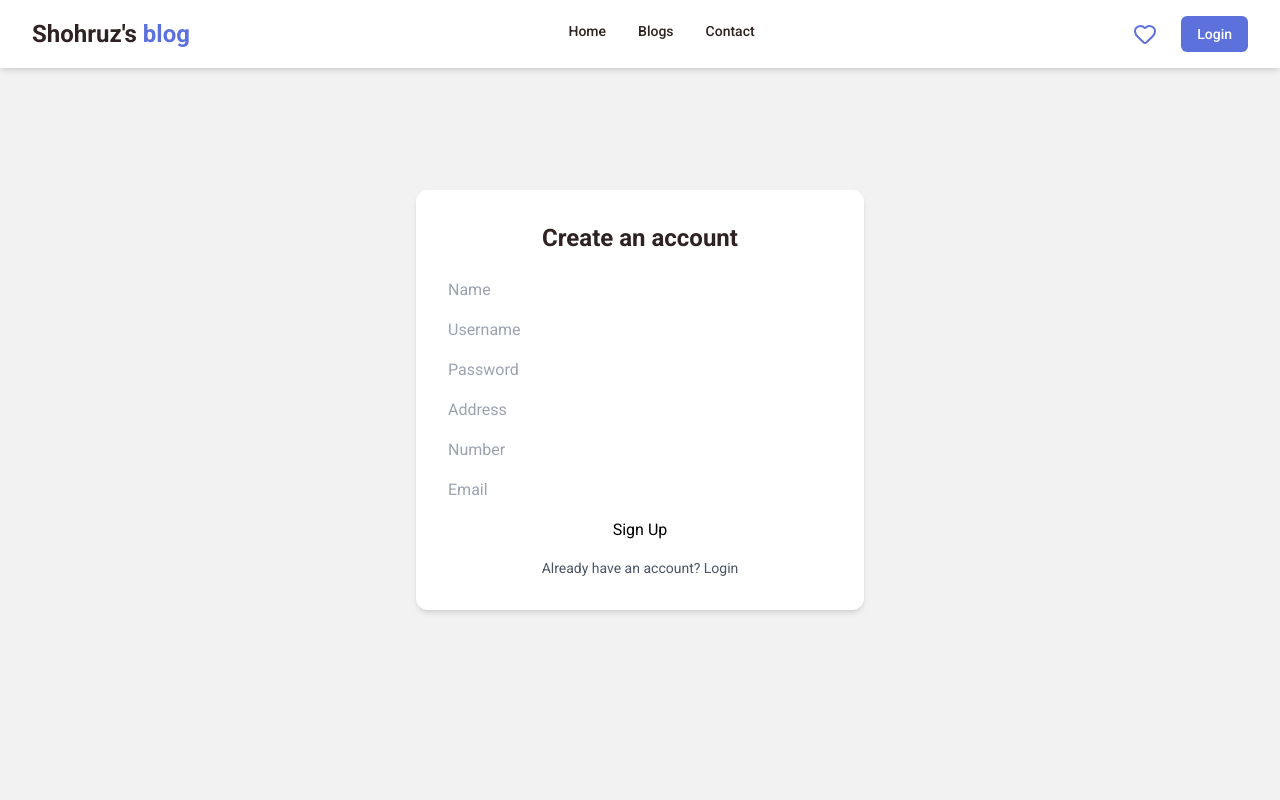
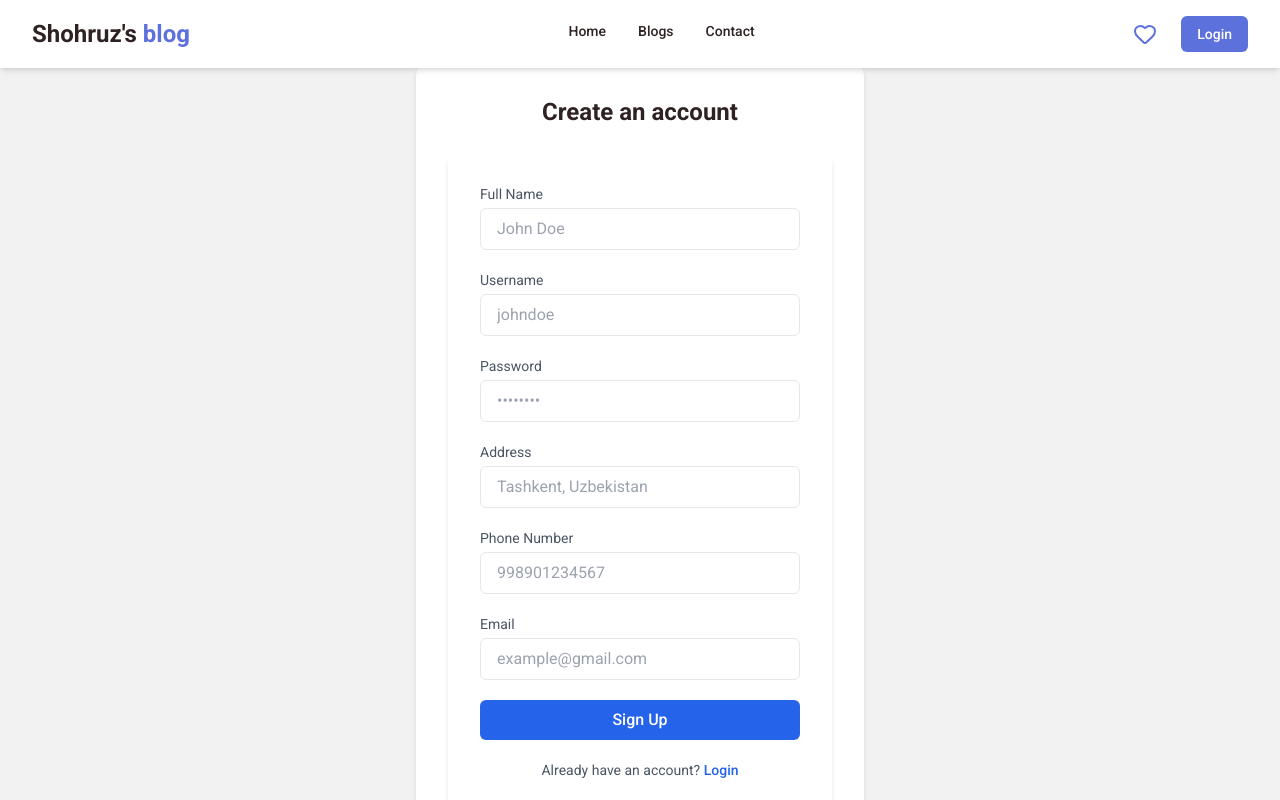
Before and after one commit to shokhruzisroilov/bloging-website, a React (Vite) app: page /sign-up in a window 1280 px wide. Shown: the top 800 px of the page. Built offline with nearby package versions, Linux system fonts and the light colour scheme.

Commit message:
add login and register changes

```diff
--- a/src/admin/components/AdminSidebar.jsx
+++ b/src/admin/components/AdminSidebar.jsx
@@ -1,5 +1,7 @@
 import { NavLink, useNavigate } from 'react-router-dom'
 import { LayoutDashboard, Newspaper, LogOut } from 'lucide-react'
+import { useDispatch } from 'react-redux'
+import { logout } from '../../redux/auth/authSlice'
 
 const links = [
 	{ name: 'Dashboard', path: '/admin', icon: <LayoutDashboard size={18} /> },
@@ -8,9 +10,10 @@ const links = [
 
 const AdminSidebar = () => {
 	const navigate = useNavigate()
+	const dispatch = useDispatch()
 
 	const handleLogout = () => {
-		localStorage.removeItem('token')
+		dispatch(logout())
 		navigate('/login')
 	}
 
@@ -41,7 +44,6 @@ const AdminSidebar = () => {
 				</nav>
 			</div>
 
-			{/* Logout Button */}
 			<button
 				onClick={handleLogout}
 				className='mt-8 flex items-center gap-3 px-4 py-2 rounded-md text-white hover:bg-[#3f4ec1] transition-all duration-200'
--- a/src/pages/auth/login/Login.jsx
+++ b/src/pages/auth/login/Login.jsx
@@ -1,4 +1,3 @@
-// ⛳️ Login.jsx
 import { useState } from 'react'
 import { useDispatch } from 'react-redux'
 import { useNavigate, Link } from 'react-router-dom'
@@ -24,28 +23,50 @@ const Login = () => {
 	}
 
 	return (
-		<AuthLayout title='Login to your account'>
-			<form className='flex flex-col gap-4' onSubmit={handleSubmit}>
+		<AuthLayout>
+			<form
+				className='flex flex-col gap-5 bg-white p-8 rounded-xl shadow-md w-full max-w-md mx-auto'
+				onSubmit={handleSubmit}
+			>
+				<h2 className='text-2xl font-bold text-center text-gray-800 mb-4'>
+					Login to your account
+				</h2>
+
+				<div className='flex flex-col gap-1'>
+					<label className='text-sm text-gray-600'>Username</label>
 					<input
 						type='text'
-					placeholder='Username'
+						placeholder='Enter your username'
 						value={username}
 						onChange={e => setUsername(e.target.value)}
-					className='input'
+						className='px-4 py-2 border rounded-md focus:outline-none focus:ring-2 focus:ring-blue-500'
 					/>
+				</div>
+
+				<div className='flex flex-col gap-1'>
+					<label className='text-sm text-gray-600'>Password</label>
 					<input
 						type='password'
-					placeholder='Password'
+						placeholder='••••••••'
 						value={password}
 						onChange={e => setPassword(e.target.value)}
-					className='input'
+						className='px-4 py-2 border rounded-md focus:outline-none focus:ring-2 focus:ring-blue-500'
 					/>
-				<button type='submit' className='btn'>
+				</div>
+
+				<button
+					type='submit'
+					className='bg-blue-600 hover:bg-blue-700 text-white font-medium py-2 rounded-md transition duration-200'
+				>
 					Login
 				</button>
+
 				<p className='text-sm text-center text-gray-600'>
 					Don't have an account?{' '}
-					<Link to='/sign-up' className='link'>
+					<Link
+						to='/sign-up'
+						className='text-blue-600 hover:underline font-medium'
+					>
 						Sign Up
 					</Link>
 				</p>
--- a/src/pages/auth/signUp/SignUp.jsx
+++ b/src/pages/auth/signUp/SignUp.jsx
@@ -31,58 +31,100 @@ const SignUp = () => {
 
 	return (
 		<AuthLayout title='Create an account'>
-			<form className='flex flex-col gap-4' onSubmit={handleRegister}>
+			<form
+				className='flex flex-col gap-5 bg-white p-8 rounded-xl shadow-md w-full max-w-lg mx-auto'
+				onSubmit={handleRegister}
+			>
+				{/* Name */}
+				<div className='flex flex-col gap-1'>
+					<label className='text-sm text-gray-600'>Full Name</label>
 					<input
 						name='name'
-					placeholder='Name'
+						placeholder='John Doe'
 						value={form.name}
 						onChange={handleChange}
-					className='input'
+						className='px-4 py-2 border rounded-md focus:outline-none focus:ring-2 focus:ring-blue-500'
 					/>
+				</div>
+
+				{/* Username */}
+				<div className='flex flex-col gap-1'>
+					<label className='text-sm text-gray-600'>Username</label>
 					<input
 						name='username'
-					placeholder='Username'
+						placeholder='johndoe'
 						value={form.username}
 						onChange={handleChange}
-					className='input'
+						className='px-4 py-2 border rounded-md focus:outline-none focus:ring-2 focus:ring-blue-500'
 					/>
+				</div>
+
+				{/* Password */}
+				<div className='flex flex-col gap-1'>
+					<label className='text-sm text-gray-600'>Password</label>
 					<input
 						name='password'
 						type='password'
-					placeholder='Password'
+						placeholder='••••••••'
 						value={form.password}
 						onChange={handleChange}
-					className='input'
+						className='px-4 py-2 border rounded-md focus:outline-none focus:ring-2 focus:ring-blue-500'
 					/>
+				</div>
+
+				{/* Address */}
+				<div className='flex flex-col gap-1'>
+					<label className='text-sm text-gray-600'>Address</label>
 					<input
 						name='address'
-					placeholder='Address'
+						placeholder='Tashkent, Uzbekistan'
 						value={form.address}
 						onChange={handleChange}
-					className='input'
+						className='px-4 py-2 border rounded-md focus:outline-none focus:ring-2 focus:ring-blue-500'
 					/>
+				</div>
+
+				{/* Phone Number */}
+				<div className='flex flex-col gap-1'>
+					<label className='text-sm text-gray-600'>Phone Number</label>
 					<input
 						name='number'
 						type='number'
-					placeholder='Number'
+						placeholder='998901234567'
 						value={form.number}
 						onChange={handleChange}
-					className='input'
+						className='px-4 py-2 border rounded-md focus:outline-none focus:ring-2 focus:ring-blue-500'
 					/>
+				</div>
+
+				{/* Email */}
+				<div className='flex flex-col gap-1'>
+					<label className='text-sm text-gray-600'>Email</label>
 					<input
 						name='email'
 						type='email'
-					placeholder='Email'
+						placeholder='example@gmail.com'
 						value={form.email}
 						onChange={handleChange}
-					className='input'
+						className='px-4 py-2 border rounded-md focus:outline-none focus:ring-2 focus:ring-blue-500'
 					/>
-				<button type='submit' className='btn'>
+				</div>
+
+				{/* Submit Button */}
+				<button
+					type='submit'
+					className='bg-blue-600 hover:bg-blue-700 text-white font-medium py-2 rounded-md transition duration-200'
+				>
 					Sign Up
 				</button>
+
+				{/* Login Link */}
 				<p className='text-sm text-center text-gray-600'>
 					Already have an account?{' '}
-					<Link to='/login' className='link'>
+					<Link
+						to='/login'
+						className='text-blue-600 hover:underline font-medium'
+					>
 						Login
 					</Link>
 				</p>
```
Lines whose indentation alone changed are shown as unchanged.
